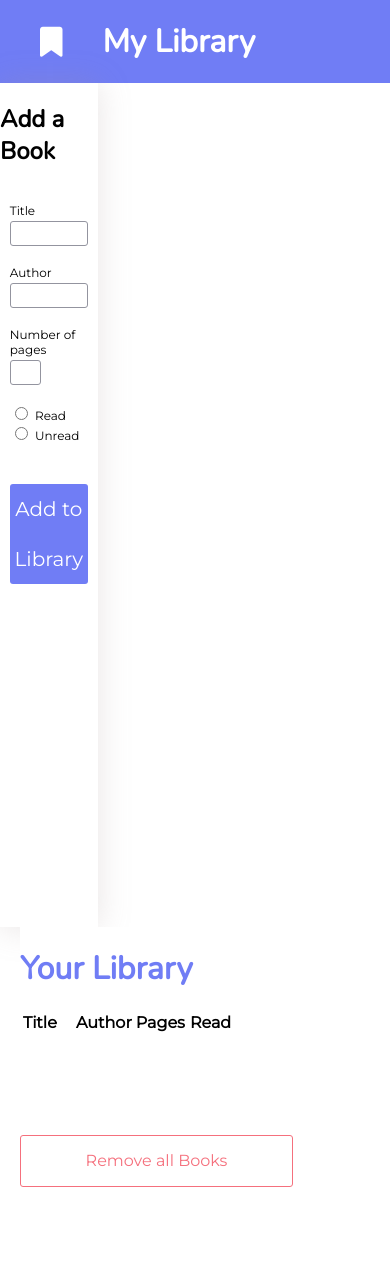
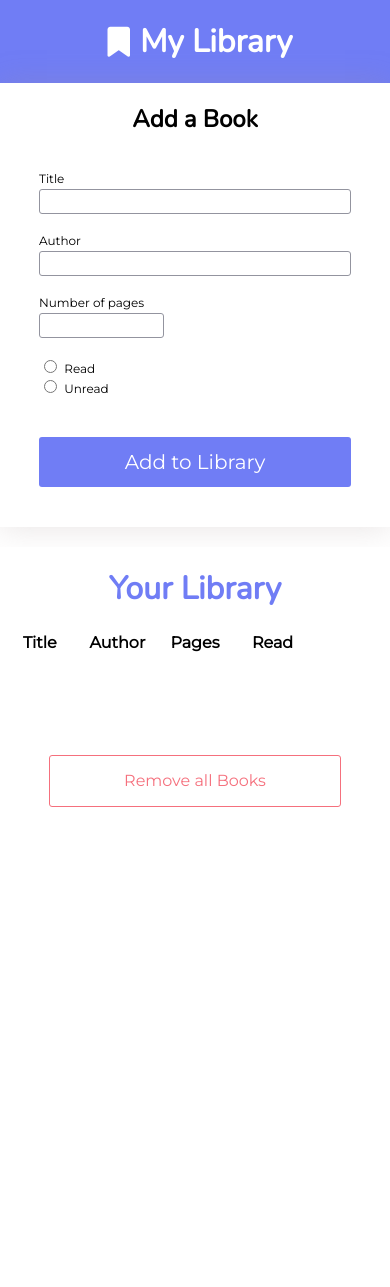
Before and after one commit to alinaalbrecht/library-app, a plain HTML site: page index.html in a window 390 px wide. After the commit the page ends 907 px from the top, so only its background shows below. Drawn offline with nearby package versions, Linux system fonts and the light colour scheme.

Commit message:
add media queries and optimize for mobile

```diff
--- a/index.html
+++ b/index.html
@@ -60,7 +60,7 @@
               />
               <span
                 class="error-message"
-                data-name="author"
+                data-name="author name"
                 aria-live="polite"
               ></span>
             </label>
--- a/style.css
+++ b/style.css
@@ -179,3 +179,22 @@ td {
   background-color: var(--red);
   color: #fff;
 }
+
+@media (max-width: 1000px) {
+  .library-app__header-banner {
+    justify-content: center;
+  }
+  .header-banner__bookmark-icon {
+    margin: 0 10px;
+  }
+  .library-app__sidebar {
+    width: 100%;
+    padding-bottom: 40px;
+    height: unset;
+  }
+  .library-app__book-table {
+    margin: 20px 0 0 0;
+    width: 100%;
+    text-align: center;
+  }
+}
```
